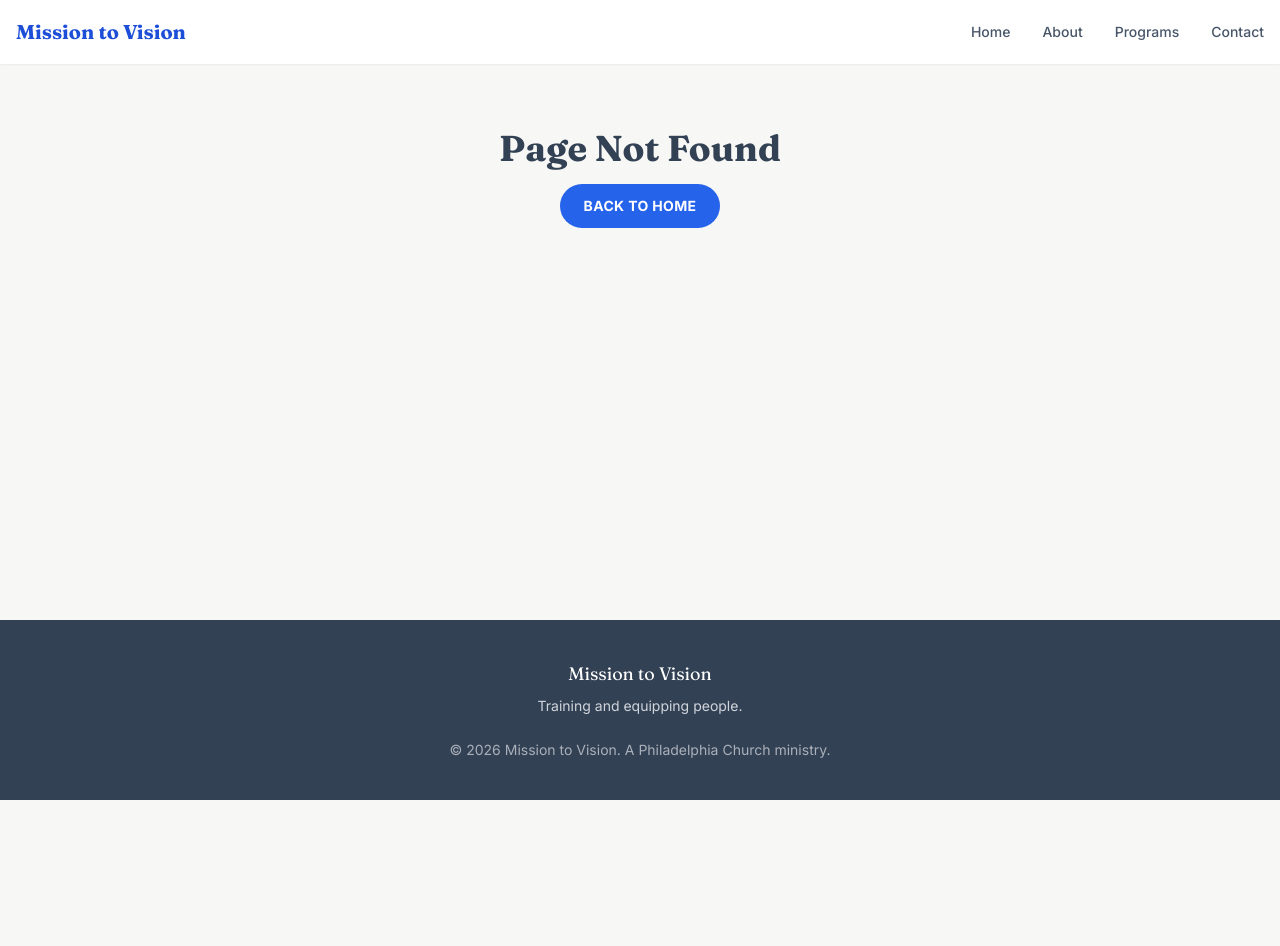
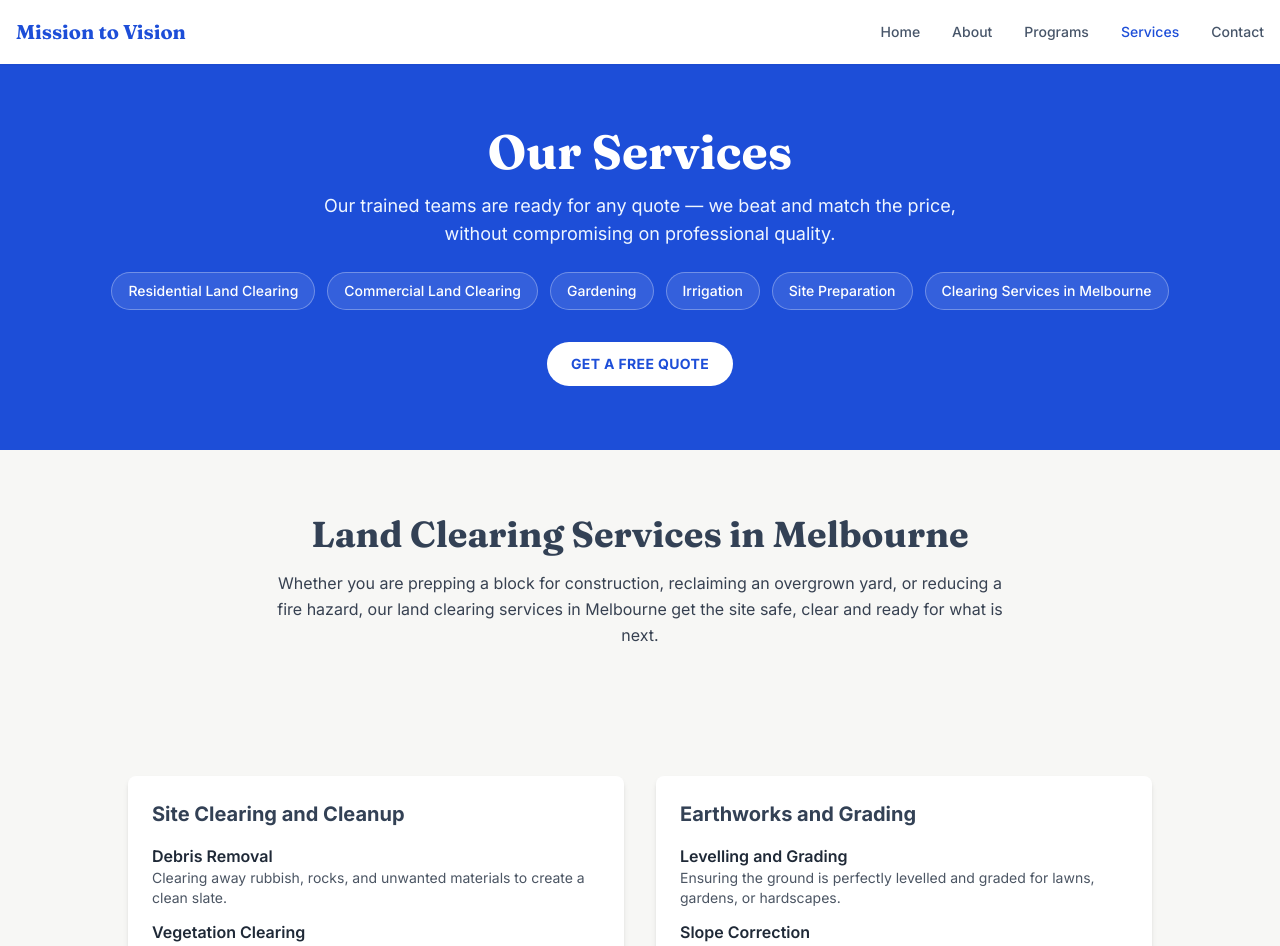
Before and after one commit to Philadelphia-Church/mission-to-vision, a React (Vite) app: page /services in a window 1280 px wide. Before the commit this address had no page. Shown: the top 946 px of the page. Before the commit the page ends 800 px from the top, so only its background shows below. Built offline with nearby package versions, Linux system fonts and the light colour scheme.

Commit message:
Add Services page: land clearing, gardening, irrigation, site preparation

```diff
--- a/src/App.tsx
+++ b/src/App.tsx
@@ -4,6 +4,7 @@ import Footer from '@components/Footer/Footer'
 import Home from '@pages/Home'
 import About from '@pages/About'
 import Programs from '@pages/Programs'
+import Services from '@pages/Services'
 import Contact from '@pages/Contact'
 import NotFound from '@pages/NotFound'
 
@@ -17,6 +18,7 @@ export default function App() {
             <Route path="/" element={<Home />} />
             <Route path="/about" element={<About />} />
             <Route path="/programs" element={<Programs />} />
+            <Route path="/services" element={<Services />} />
             <Route path="/contact" element={<Contact />} />
             <Route path="*" element={<NotFound />} />
           </Routes>
--- a/src/components/Header/Header.tsx
+++ b/src/components/Header/Header.tsx
@@ -6,6 +6,7 @@ const navLinks = [
   { to: '/', label: 'Home' },
   { to: '/about', label: 'About' },
   { to: '/programs', label: 'Programs' },
+  { to: '/services', label: 'Services' },
   { to: '/contact', label: 'Contact' },
 ]
 
--- /dev/null
+++ b/src/pages/Services.tsx
@@ -0,0 +1,177 @@
+import { Link } from 'react-router-dom'
+
+const quickServices = [
+  'Residential Land Clearing',
+  'Commercial Land Clearing',
+  'Gardening',
+  'Irrigation',
+  'Site Preparation',
+  'Clearing Services in Melbourne',
+]
+
+const serviceGroups = [
+  {
+    title: 'Site Clearing and Cleanup',
+    items: [
+      {
+        name: 'Debris Removal',
+        description: 'Clearing away rubbish, rocks, and unwanted materials to create a clean slate.',
+      },
+      {
+        name: 'Vegetation Clearing',
+        description: 'Removing overgrown plants, weeds, and tree roots to prepare the area for new landscaping.',
+      },
+      {
+        name: 'Stump and Root Removal',
+        description: 'Eliminating stumps and roots to ensure a smooth and level surface.',
+      },
+    ],
+  },
+  {
+    title: 'Earthworks and Grading',
+    items: [
+      {
+        name: 'Levelling and Grading',
+        description: 'Ensuring the ground is perfectly levelled and graded for lawns, gardens, or hardscapes.',
+      },
+      {
+        name: 'Slope Correction',
+        description: 'Adjusting slopes to improve drainage and create a stable base for your landscape design.',
+      },
+      {
+        name: 'Soil Preparation',
+        description: 'Loosening and conditioning the soil to promote healthy plant growth and proper drainage.',
+      },
+    ],
+  },
+  {
+    title: 'Trenching and Drainage',
+    items: [
+      {
+        name: 'Irrigation Trenches',
+        description: 'Digging trenches for irrigation systems to ensure your plants receive adequate water.',
+      },
+      {
+        name: 'Drainage Solutions',
+        description: 'Installing French drains, stormwater channels, or other drainage systems to prevent waterlogging.',
+      },
+      {
+        name: 'Utility Trenches',
+        description: 'Preparing trenches for outdoor lighting, electrical lines, or other utilities.',
+      },
+    ],
+  },
+  {
+    title: 'Hardscape Preparation',
+    items: [
+      {
+        name: 'Patio and Pathway Bases',
+        description: 'Preparing the ground for patios, walkways, and driveways by creating a stable foundation.',
+      },
+      {
+        name: 'Retaining Walls',
+        description: 'Excavating and levelling areas for retaining walls to provide structural support and prevent erosion.',
+      },
+      {
+        name: 'Outdoor Feature Preparation',
+        description: 'Preparing sites for water features, fire pits, or other outdoor installations.',
+      },
+    ],
+  },
+]
+
+const landClearingCoverage = [
+  'Tree clearing services and bulk vegetation removal',
+  'Scrub removal, brush and undergrowth removal',
+  'Stump grinding and tree and stump removal',
+  'Forestry mulching and green waste removal',
+  'Site clean up and pre-construction site preparation',
+  'Storm damage clearing and fallen tree cleanup',
+]
+
+export default function Services() {
+  return (
+    <div>
+      <section className="bg-primary-700 text-white">
+        <div className="section-container text-center">
+          <h1 className="text-4xl md:text-5xl font-serif font-bold mb-4">Our Services</h1>
+          <p className="text-lg text-primary-50 max-w-2xl mx-auto mb-6">
+            Our trained teams are ready for any quote &mdash; we beat and match the price, without
+            compromising on professional quality.
+          </p>
+          <div className="flex flex-wrap gap-3 justify-center">
+            {quickServices.map((service) => (
+              <span
+                key={service}
+                className="px-4 py-2 rounded-full bg-white/10 border border-white/30 text-sm font-medium"
+              >
+                {service}
+              </span>
+            ))}
+          </div>
+          <div className="mt-8">
+            <Link to="/contact" className="btn-primary bg-white text-primary-700 hover:bg-primary-50">
+              Get a Free Quote
+            </Link>
+          </div>
+        </div>
+      </section>
+
+      <section className="section-container max-w-3xl mx-auto text-center">
+        <h2 className="section-title">Land Clearing Services in Melbourne</h2>
+        <p className="text-gray-700 leading-relaxed">
+          Whether you are prepping a block for construction, reclaiming an overgrown yard, or
+          reducing a fire hazard, our land clearing services in Melbourne get the site safe, clear
+          and ready for what is next.
+        </p>
+      </section>
+
+      <section className="section-container">
+        <div className="grid md:grid-cols-2 gap-8 max-w-5xl mx-auto">
+          {serviceGroups.map((group) => (
+            <div key={group.title} className="card">
+              <h3 className="font-bold text-xl mb-4 text-secondary-700">{group.title}</h3>
+              <ul className="space-y-3">
+                {group.items.map((item) => (
+                  <li key={item.name}>
+                    <p className="font-semibold text-gray-800">{item.name}</p>
+                    <p className="text-sm text-gray-600">{item.description}</p>
+                  </li>
+                ))}
+              </ul>
+            </div>
+          ))}
+        </div>
+      </section>
+
+      <section className="bg-secondary-50">
+        <div className="section-container max-w-3xl mx-auto text-center">
+          <h2 className="section-title">What Is Land Clearing?</h2>
+          <p className="text-gray-700 leading-relaxed">
+            It is the removal of trees, stumps, scrub, undergrowth and debris from a block so the
+            ground is usable again. As an arborist-led team, we bring controlled, careful clearing
+            that demolition-first crews often cannot, which means less damage to what you want to
+            keep and a cleaner finish.
+          </p>
+        </div>
+      </section>
+
+      <section className="section-container max-w-3xl mx-auto">
+        <h2 className="section-title">Our Land Clearing Services Cover</h2>
+        <ul className="space-y-3 max-w-xl mx-auto">
+          {landClearingCoverage.map((item) => (
+            <li key={item} className="flex items-start gap-3">
+              <span className="mt-1.5 h-2 w-2 rounded-full bg-primary-600 flex-shrink-0" />
+              <span className="text-gray-700">{item}</span>
+            </li>
+          ))}
+        </ul>
+        <div className="text-center mt-10">
+          <Link to="/contact" className="btn-primary">
+            Request a Quote
+          </Link>
+        </div>
+      </section>
+    </div>
+  )
+}
```
